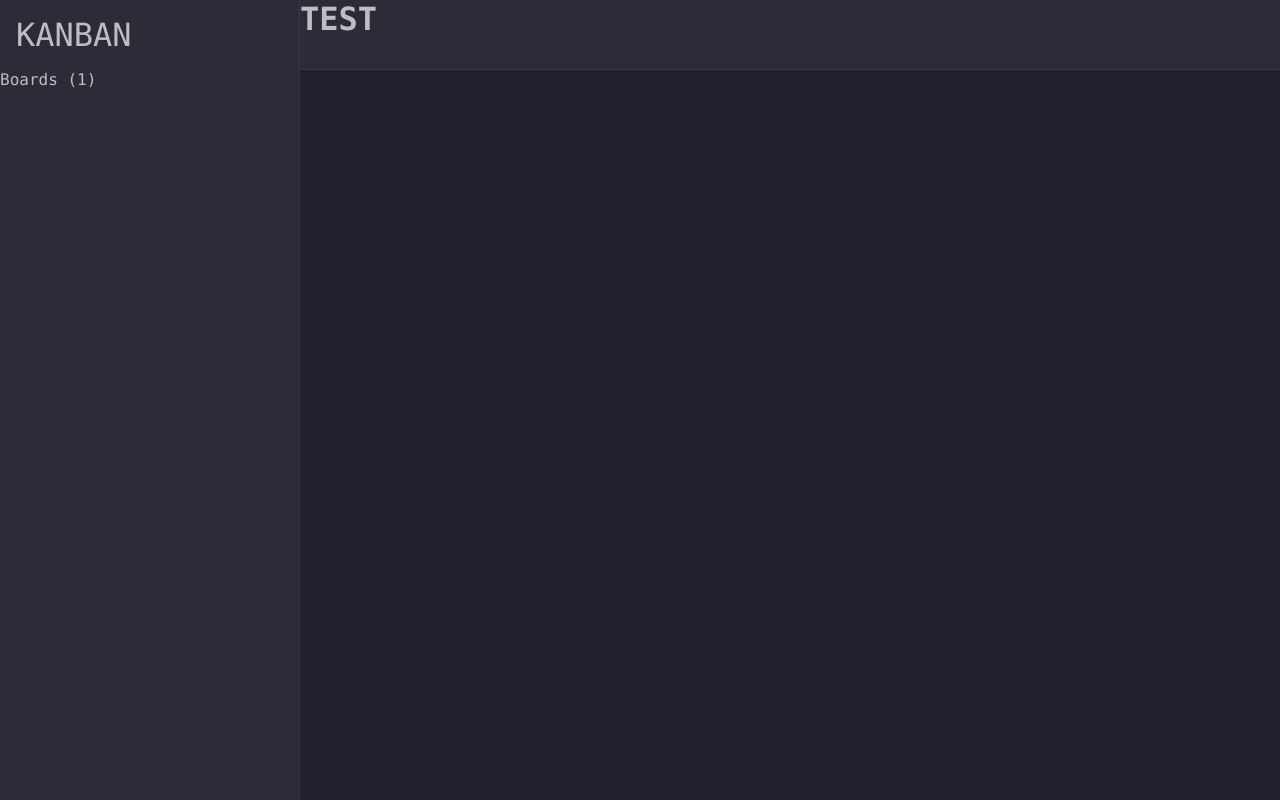
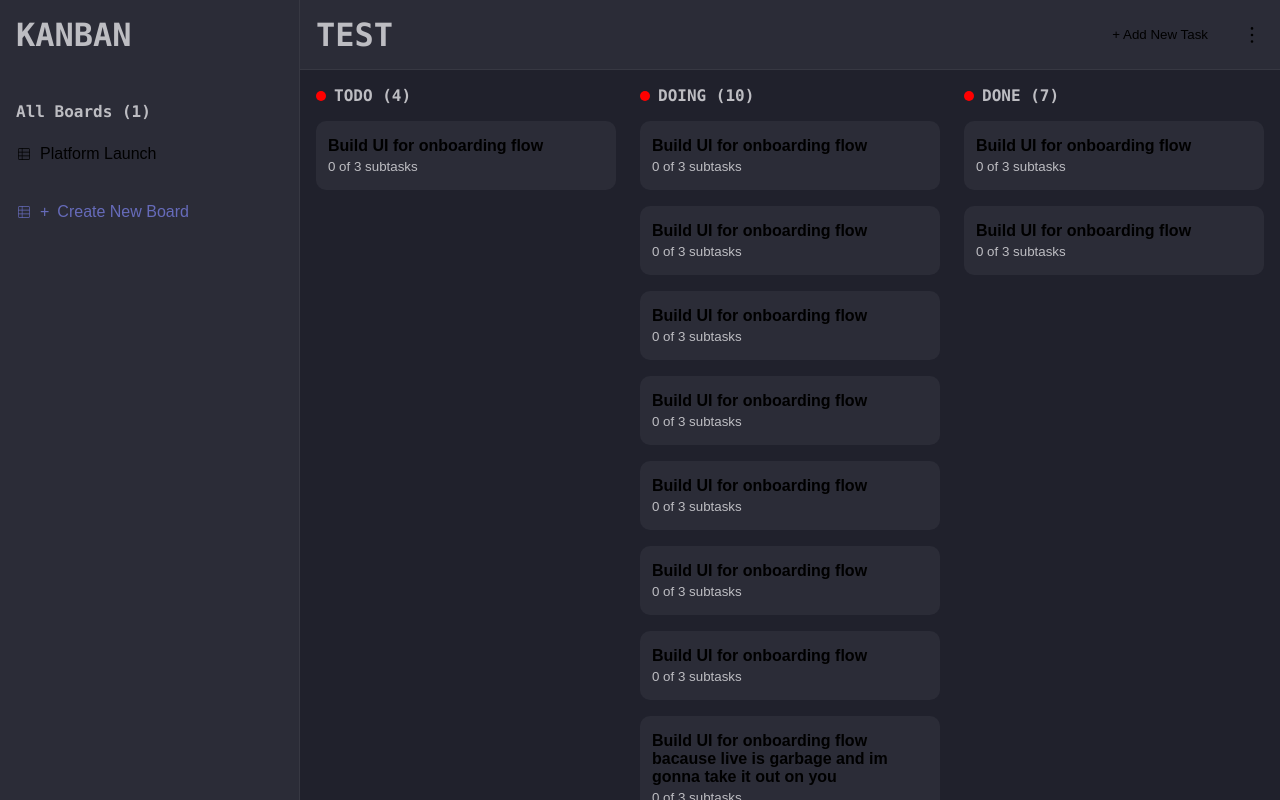
Before and after one commit to JanikKur/kanban, a React (Vite) app: page / in a window 1280 px wide. Built offline with nearby package versions, Linux system fonts and the light colour scheme.

Commit message:
Made Initial Design ready

```diff
--- a/package.json
+++ b/package.json
@@ -10,7 +10,8 @@
   },
   "dependencies": {
     "react": "^18.2.0",
-    "react-dom": "^18.2.0"
+    "react-dom": "^18.2.0",
+    "react-icons": "^4.7.1"
   },
   "devDependencies": {
     "@types/react": "^18.0.26",
--- a/src/App.tsx
+++ b/src/App.tsx
@@ -1,3 +1,4 @@
+import Board from "./layouts/Board";
 import Header from "./layouts/Header";
 import SideNavigation from "./layouts/SideNavigation";
 
@@ -6,7 +7,9 @@ export default function App() {
     <div className="App">
       <SideNavigation />
       <Header />
-      <main></main>
+      <main>
+        <Board />
+      </main>
     </div>
   );
 }
--- /dev/null
+++ b/src/layouts/Board.tsx
@@ -0,0 +1,85 @@
+import React from "react";
+import "../styles/layouts/board.css";
+
+export default function Board() {
+  return (
+    <section className="board">
+      <div className="col">
+        <label className="col-title">
+          <div className="color"></div>TODO (4)
+        </label>
+        <button className="todo-btn">
+          <span className="title">Build UI for onboarding flow</span>
+          <span className="subtasks">0 of 3 subtasks</span>
+        </button>
+      </div>
+      <div className="col">
+        <label className="col-title">
+          <div className="color"></div> DOING (10)
+        </label>
+        <button className="todo-btn">
+          <span className="title">Build UI for onboarding flow</span>
+          <span className="subtasks">0 of 3 subtasks</span>
+        </button>
+        <button className="todo-btn">
+          <span className="title">Build UI for onboarding flow</span>
+          <span className="subtasks">0 of 3 subtasks</span>
+        </button>
+        <button className="todo-btn">
+          <span className="title">Build UI for onboarding flow</span>
+          <span className="subtasks">0 of 3 subtasks</span>
+        </button>
+        <button className="todo-btn">
+          <span className="title">Build UI for onboarding flow</span>
+          <span className="subtasks">0 of 3 subtasks</span>
+        </button>
+        <button className="todo-btn">
+          <span className="title">Build UI for onboarding flow</span>
+          <span className="subtasks">0 of 3 subtasks</span>
+        </button>
+        <button className="todo-btn">
+          <span className="title">Build UI for onboarding flow</span>
+          <span className="subtasks">0 of 3 subtasks</span>
+        </button>
+        <button className="todo-btn">
+          <span className="title">Build UI for onboarding flow</span>
+          <span className="subtasks">0 of 3 subtasks</span>
+        </button>
+        <button className="todo-btn">
+          <span className="title">
+            Build UI for onboarding flow bacause live is garbage and im gonna
+            take it out on you
+          </span>
+          <span className="subtasks">0 of 3 subtasks</span>
+        </button>
+      </div>
+      <div className="col">
+        <label className="col-title">
+          <div className="color"></div> DONE (7)
+        </label>
+        <button className="todo-btn">
+          <span className="title">Build UI for onboarding flow</span>
+          <span className="subtasks">0 of 3 subtasks</span>
+        </button>
+        <button className="todo-btn">
+          <span className="title">Build UI for onboarding flow</span>
+          <span className="subtasks">0 of 3 subtasks</span>
+        </button>
+      </div>
+      <div className="col">
+        <label className="col-title">
+          <div className="color"></div> DONE (7)
+        </label>
+        <button className="todo-btn">
+          <span className="title">Build UI for onboarding flow</span>
+          <span className="subtasks">0 of 3 subtasks</span>
+        </button>
+        <button className="todo-btn">
+          <span className="title">Build UI for onboarding flow</span>
+          <span className="subtasks">0 of 3 subtasks</span>
+        </button>
+      </div>
+      <button className="col add-bol-btn">+ New Column</button>
+    </section>
+  );
+}
--- a/src/layouts/Header.tsx
+++ b/src/layouts/Header.tsx
@@ -1,7 +1,17 @@
-import React from 'react'
+import React from "react";
+import "../styles/layouts/header.css";
+import { AiOutlineMore } from "react-icons/ai";
 
 export default function Header() {
   return (
-    <header className='main-header'><h1>TEST</h1></header>
-  )
+    <header className="main-header">
+      <h1>TEST</h1>
+      <div className="user-interaction">
+        <button className="add-task-btn">+ Add New Task</button>
+        <button className="menu-btn">
+          <AiOutlineMore />
+        </button>
+      </div>
+    </header>
+  );
 }
--- a/src/layouts/SideNavigation.tsx
+++ b/src/layouts/SideNavigation.tsx
@@ -1,16 +1,31 @@
-import React from 'react'
-import kanban from '../data'
+import React from "react";
+import kanban from "../data";
+import "../styles/layouts/side_navigation.css";
+import { CiViewTable } from "react-icons/ci";
 
 export default function SideNavigation() {
-
   return (
     <nav className="side-nav">
-        <div className='logo'>
-            kanban
-        </div>
-        <div className='boards'>
-            <label>Boards ({kanban.boards.length})</label>
-        </div>
+      <div className="logo">kanban</div>
+      <BoardSelection />
     </nav>
-  )
+  );
 }
+
+function BoardSelection() {
+  return (
+    <div className="boards">
+      <label>All Boards ({kanban.boards.length})</label>
+      {kanban.boards.map(({ title }) => {
+        return (
+          <button className="board-selection-btn">
+            <CiViewTable /> <span>{title}</span>
+          </button>
+        );
+      })}
+      <button className="board-selection-btn add-btn">
+        <CiViewTable /> + <span>Create New Board</span>
+      </button>
+    </div>
+  );
+}
--- a/src/styles/index.css
+++ b/src/styles/index.css
@@ -1,32 +1,38 @@
 :root {
   --max-width: 1100px;
   --border-radius: 12px;
-    --font-mono: ui-monospace, Menlo, Monaco, 'Cascadia Mono', 'Segoe UI Mono',
-        'Roboto Mono', 'Oxygen Mono', 'Ubuntu Monospace', 'Source Code Pro',
-        'Fira Mono', 'Droid Sans Mono', 'Courier New', monospace;
+  --font-mono: ui-monospace, Menlo, Monaco, "Cascadia Mono", "Segoe UI Mono",
+    "Roboto Mono", "Oxygen Mono", "Ubuntu Monospace", "Source Code Pro",
+    "Fira Mono", "Droid Sans Mono", "Courier New", monospace, sans-serif;
 
   --foreground-rgb: 0, 0, 0;
   --background-start-rgb: 214, 219, 220;
   --background-end-rgb: 255, 255, 255;
 
-    --primary-glow: conic-gradient(from 180deg at 50% 50%,
+  --primary-glow: conic-gradient(
+    from 180deg at 50% 50%,
     #16abff33 0deg,
     #0885ff33 55deg,
     #54d6ff33 120deg,
     #0071ff33 160deg,
-            transparent 360deg);
-    --secondary-glow: radial-gradient(rgba(255, 255, 255, 1),
-            rgba(255, 255, 255, 0));
+    transparent 360deg
+  );
+  --secondary-glow: radial-gradient(
+    rgba(255, 255, 255, 1),
+    rgba(255, 255, 255, 0)
+  );
 
   --tile-start-rgb: 239, 245, 249;
   --tile-end-rgb: 228, 232, 233;
-    --tile-border: conic-gradient(#00000080,
+  --tile-border: conic-gradient(
+    #00000080,
     #00000040,
     #00000030,
     #00000020,
     #00000010,
     #00000010,
-            #00000080);
+    #00000080
+  );
 
   --callout-rgb: 238, 240, 241;
   --callout-border-rgb: 172, 175, 176;
@@ -39,27 +45,32 @@
     --foreground-rgb: 255, 255, 255;
     --background-start-rgb: 0, 0, 0;
     --background-end-rgb: 0, 0, 0;
-
     --primary-glow: radial-gradient(rgba(1, 65, 255, 0.4), rgba(1, 65, 255, 0));
-        --secondary-glow: linear-gradient(to bottom right,
+    --secondary-glow: linear-gradient(
+      to bottom right,
       rgba(1, 65, 255, 0),
       rgba(1, 65, 255, 0),
-                rgba(1, 65, 255, 0.3));
+      rgba(1, 65, 255, 0.3)
+    );
 
     --tile-start-rgb: 2, 13, 46;
     --tile-end-rgb: 2, 5, 19;
-        --tile-border: conic-gradient(#ffffff80,
+    --tile-border: conic-gradient(
+      #ffffff80,
       #ffffff40,
       #ffffff30,
       #ffffff20,
       #ffffff10,
       #ffffff10,
-                #ffffff80);
+      #ffffff80
+    );
 
     --callout-rgb: 20, 20, 20;
     --callout-border-rgb: 108, 108, 108;
     --card-rgb: 100, 100, 100;
     --card-border-rgb: 200, 200, 200;
+
+    --secondary-background-color: rgb(92, 99, 191);
   }
 }
 
@@ -74,6 +85,7 @@ body {
   max-width: 100vw;
   overflow-x: hidden;
   font-family: var(--font-mono);
+  font-weight: 600;
 }
 
 body {
@@ -92,30 +104,13 @@ a {
   }
 }
 
-
-.side-nav {
-    float: left;
-    height: 100vh;
-    width: 300px;
-    background-color: rgba(43, 44, 55);
-    border-right: 1px solid rgba(55, 56, 66);
-}
-
-.main-header {
-    width: calc(100%-300px);
-    height: 70px;
-    background-color: rgba(43, 44, 55);
-    border-bottom: 1px solid rgba(55, 56, 66);
-}
-
 main {
   width: calc(100%-300px);
   height: calc(100vh - 70px);
+  padding: 1rem;
   overflow: auto;
 }
 
-.logo{
-    font-size: 2rem;
-    text-transform: uppercase;
-    padding: 1rem;
+button {
+  font-family: Arial, Helvetica, sans-serif;
 }
--- /dev/null
+++ b/src/styles/layouts/board.css
@@ -0,0 +1,75 @@
+.board {
+  display: flex;
+  flex-direction: row;
+  gap: 1.5rem;
+  width: fit-content;
+  min-height: 100%;
+  position: relative;
+  padding-right: calc(300px + 1.5rem);
+}
+
+.col {
+  width: 300px;
+  display: flex;
+  flex-direction: column;
+  align-items: flex-start;
+  justify-content: flex-start;
+  gap: 1rem;
+}
+.col-title {
+  display: flex;
+  flex-direction: row;
+  align-items: center;
+  gap: 0.5rem;
+}
+.col .color {
+  height: 10px;
+  width: 10px;
+  background-color: red;
+  border-radius: 50%;
+}
+
+.todo-btn {
+  display: flex;
+  flex-direction: column;
+  align-items: flex-start;
+  justify-content: flex-start;
+  padding: 1rem 0.75rem;
+  border: none;
+  background-color: rgb(43, 44, 55);
+  border-radius: 10px;
+  width: 100%;
+  gap: 0.25rem;
+  cursor: pointer;
+}
+
+.todo-btn:hover {
+  background-color: rgb(57, 58, 73);
+}
+
+.todo-btn .title {
+  font-size: 1rem;
+  font-weight: 600;
+  text-align: left;
+}
+
+.todo-btn .subtasks {
+  color: rgb(189, 189, 194);
+}
+
+.add-bol-btn {
+  display: flex;
+  align-items: center;
+  justify-content: center;
+  border: none;
+  background-color: rgb(39, 40, 52);
+  cursor: pointer;
+  font-size: 100%;
+  position: absolute;
+  top: 0;
+  bottom: 0;
+  right: 0;
+}
+.add-bol-btn:hover {
+  background-color: rgb(61, 63, 81);
+}
--- /dev/null
+++ b/src/styles/layouts/header.css
@@ -0,0 +1,33 @@
+.main-header {
+  width: calc(100%-300px);
+  height: 70px;
+  background-color: rgba(43, 44, 55);
+  border-bottom: 1px solid rgba(55, 56, 66);
+  display: flex;
+  flex-direction: row;
+  align-items: center;
+  justify-content: space-between;
+  padding: 1rem;
+}
+.user-interaction {
+  display: flex;
+  gap: 1rem;
+  height: 100%;
+}
+.add-task-btn {
+  background-color: var(--secondary-background-color);
+  padding: 0.5rem 1rem;
+  height: 100%;
+  border: none;
+  border-radius: 20px;
+  cursor: pointer;
+}
+.menu-btn {
+  border: none;
+  background-color: transparent;
+  display: flex;
+  align-items: center;
+  justify-content: center;
+  font-size: 1.5rem;
+  cursor: pointer;
+}
--- /dev/null
+++ b/src/styles/layouts/side_navigation.css
@@ -0,0 +1,48 @@
+.side-nav {
+  float: left;
+  padding: 1rem;
+  display: flex;
+  flex-direction: column;
+  gap: 3rem;
+  height: 100vh;
+  width: 300px;
+  background-color: rgba(43, 44, 55);
+  border-right: 1px solid rgba(55, 56, 66);
+}
+
+.logo {
+  font-size: 2rem;
+  text-transform: uppercase;
+}
+
+.boards {
+  display: flex;
+  flex-direction: column;
+  gap: 0.5rem;
+}
+.board-selection-btn {
+  height: 50px;
+  margin-left: -1rem;
+  display: flex;
+  align-items: center;
+  font-size: 100%;
+  padding-left: 1rem;
+  background-color: transparent;
+  border: none;
+  cursor: pointer;
+  gap: 0.5rem;
+}
+
+.board-selection-btn.selected,
+.board-selection-btn:hover {
+  background-color: rgb(92, 99, 191);
+  border-radius: 0px 50px 50px 0px;
+}
+
+.board-selection-btn.add-btn {
+  color: rgb(102, 107, 186);
+}
+.board-selection-btn.add-btn:hover {
+  background-color: transparent;
+  color: rgb(110, 118, 224);
+}
```
Also changed, not shown: src/components/Modal.tsx (added, +23 -0 lines), src/styles/components/modal.css (added, +20 -0 lines), 1 other file (tests, documents, lock files or other folders). Lines whose indentation alone changed are shown as unchanged.
